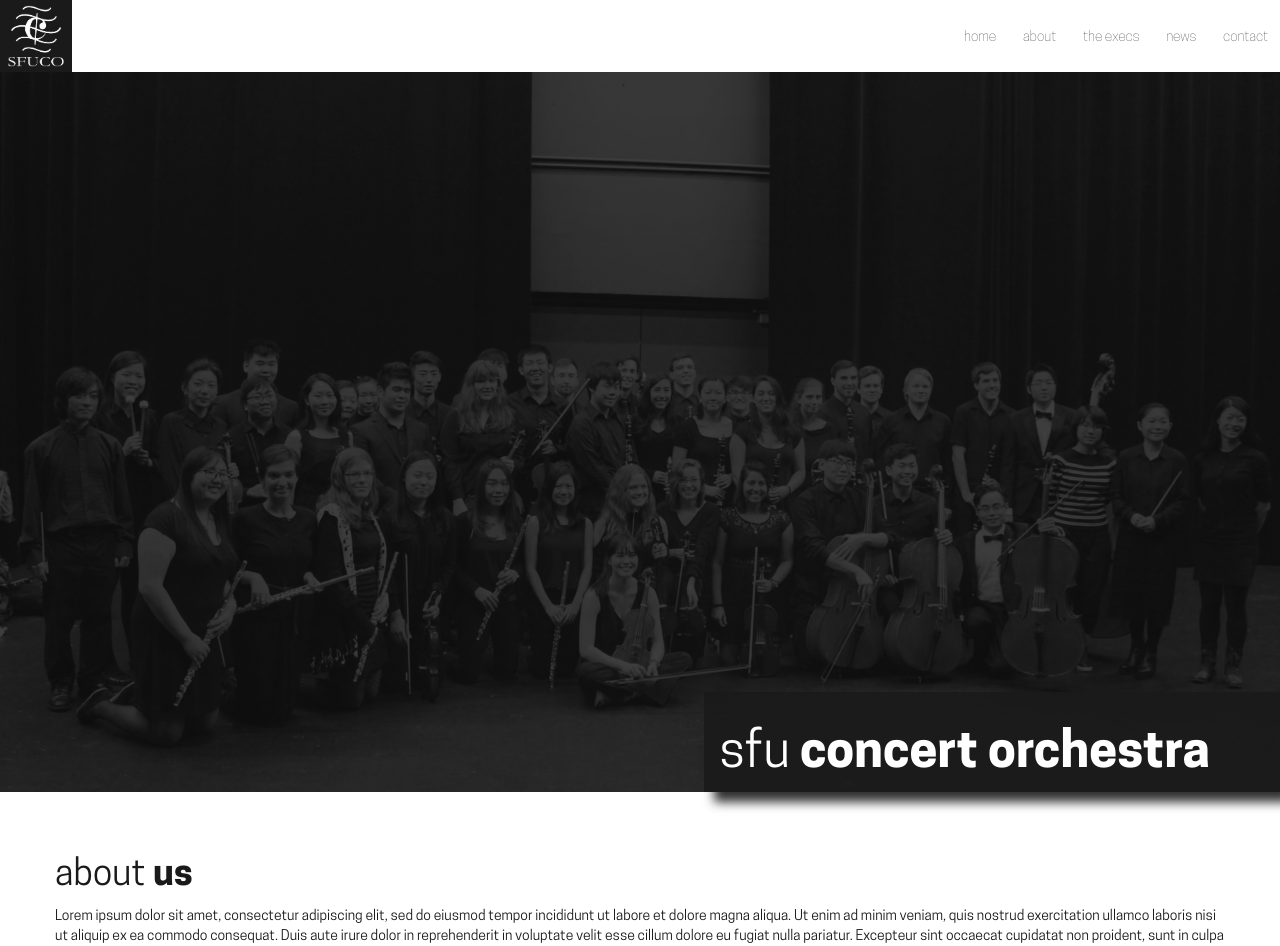
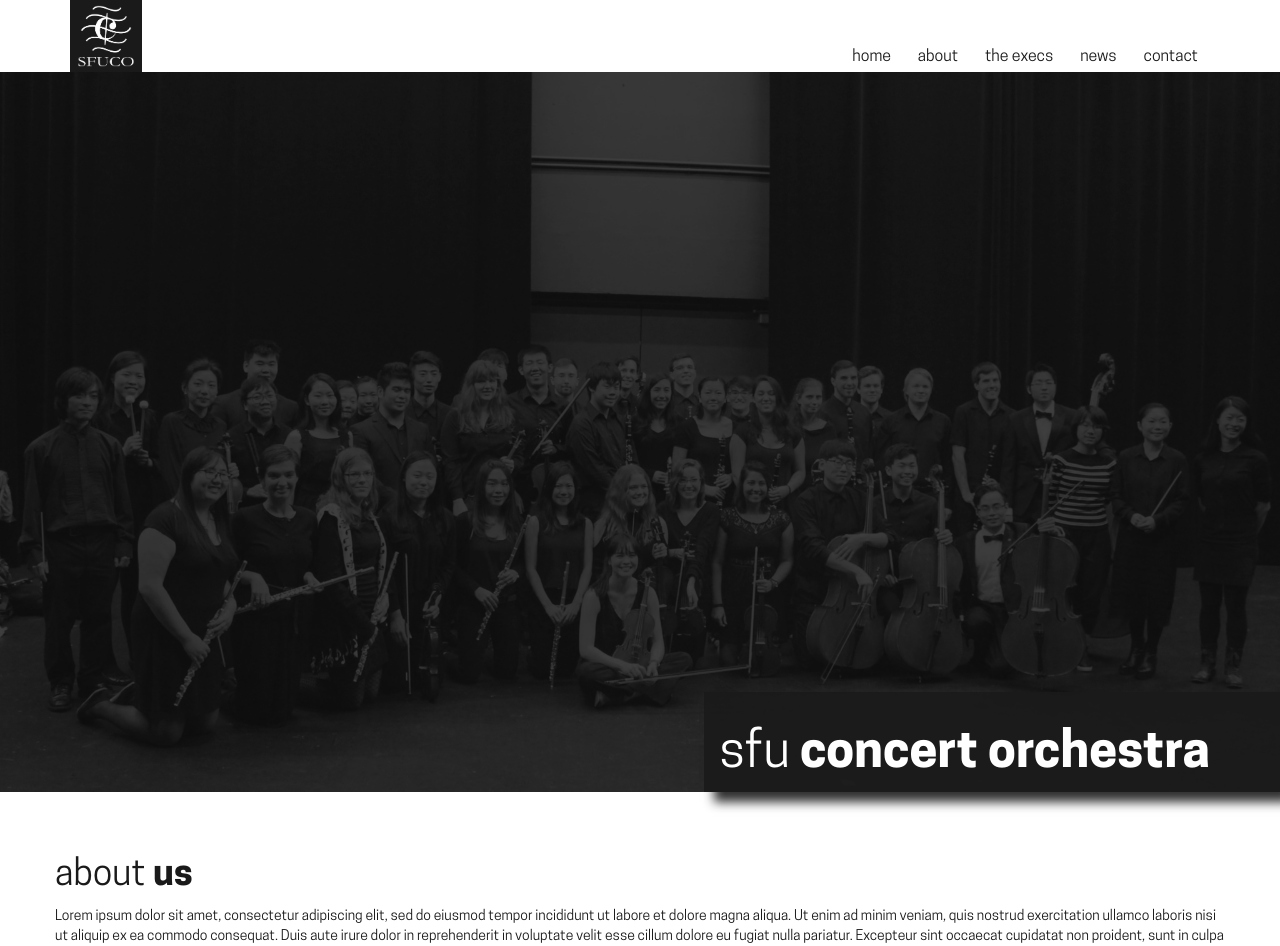
Before and after one commit to sfuco/sfuco-site, a Jekyll site: the page built from index.html, in a window 1280 px wide. Shown: the top 946 px of the page. Built offline with Jekyll 4.4.1, drawn with Linux system fonts in a browser that asks for light colours.

Commit message:
Add responsive (full) horizontal nav structure/styling
- Made the horizontal nav section consistent with the BS system that the
rest of the markup is now using.

- Changed the link weights to normal and increased size to make the more
legible

```diff
--- a/_includes/navbar.html
+++ b/_includes/navbar.html
@@ -2,11 +2,18 @@
 
     <!-- Mobile nav -->
     <div class="mobile-horizontal-nav">
+        <div class="container-fluid">
             <div class="row hidden-md hidden-lg hidden-xl">
-            <div class="two columns">
+                <div class="col-sm-4">
                     <a href="#home">
                         <img src="{{site.baseurl}}/img/logo.png" alt="logo" />
                     </a>
+                </div>
+                <div class="col-sm-8">
+                    <button type="button">
+
+                    </button>
+                </div>
             </div>
         </div>
     </div>
@@ -14,22 +21,21 @@
 
     <!-- Full navbar -->
     <div class="full-horizontal-nav">
-        <div class="row hidden-xs hidden-sm">
-            <div class="two columns">
-                <a href="#home">
-                    <img src="{{site.baseurl}}/img/logo.png" alt="logo" />
-                </a>
+        <div class="container">
+            <div class="row align-items-center hidden-xs hidden-sm">
+                <div class="col-md-2">
+                    <a href="#home" class="logo-link"></a>
                 </div>
-            <div class="ten columns">
+                <div class="col-md-10">
                     <ul>
-                    <li><a class="default-nav" href="#home">home</a></li>
-                    <li><a class="default-nav" href="#about">about</a></li>
-                    <li><a class="default-nav" href="#execs">the execs</a></li>
-                    <li><a class="default-nav" href="#news">news</a></li>
-                    <li><a class="default-nav" href="#contact">contact</a></li>
+                        <li><a href="#home">home</a></li>
+                        <li><a href="#about">about</a></li>
+                        <li><a href="#execs">the execs</a></li>
+                        <li><a href="#news">news</a></li>
+                        <li><a href="#contact">contact</a></li>
                     </ul>
                 </div>
             </div>
         </div>
-
+        </div>
 </nav>
--- a/css/main.css
+++ b/css/main.css
@@ -39,11 +39,6 @@
     color: rgb(26,26,26);
 }
 
-li, a {
-    font-weight: 100;
-    text-decoration: none;
-}
-
 a:hover {
     font-weight: normal;
 }
@@ -64,7 +59,11 @@
 #horizontal-nav {
     position: relative;
     width: 100%;
-    height: 72px;
+}
+
+#horizontal-nav li a {
+    font-weight: normal;
+    font-size: 16px;
 }
 
 @media screen and (max-width: 991px) { /* Horizontal nav changes to full at 992px (boostrap breakpoint)*/
@@ -73,27 +72,22 @@
     }
 }
 
-#horizontal-nav img {
-    /* The nav logo */
-    height: 100%;
-    width: auto;
-    position: absolute;
-    bottom: 0;
-    left: 0;
+.logo-link {
+    background-image: url("../img/logo.png");
+    background-size: contain;
+    width: 72px;
+    height: 72px;
+    display: block;
 }
 
 .full-horizontal-nav ul {
-    position: absolute;
-    bottom: 0;
-    right: 0;
-    margin: 0;
     text-align: right;
-    padding-bottom: 24px;
+    margin: 46px 0 0 12px;
 }
 
 .full-horizontal-nav li {
     display: inline;
-    padding: 0px 12px;
+    margin: 0 12px;
 }
 
 #vertical-nav {
@@ -113,8 +107,10 @@
     float: left;
     margin: 12px;
     vertical-align: left;
-    font-size: 16px;
 }
+
+/* Note: The styling for the vertical links is under
+    Event Driven Classes so that it can work with the JS scripts */
 
 @media screen and (min-width: 1400px) {
     #vertical-nav {
@@ -596,11 +592,12 @@
 ------------------------------------------------*/
 .default-nav {
     font-weight: 100;
+    font-size: 18px;
     color: rgb(26,26,26); /* Eerie Black */
 }
 
 .active-nav {
-    font-weight: normal;
+    font-weight: bold;
     color: rgb(5,47,95); /* Cool Black */
 }
 
--- a/index.html
+++ b/index.html
@@ -30,7 +30,7 @@
         <![endif]-->
 
     <body>
-        <div id="navigation" class="container-fluid">
+        <div id="navigation">
             {% include vertical-nav.html %}
             {% include navbar.html %}
         </div>
```
Lines whose indentation alone changed are shown as unchanged.
